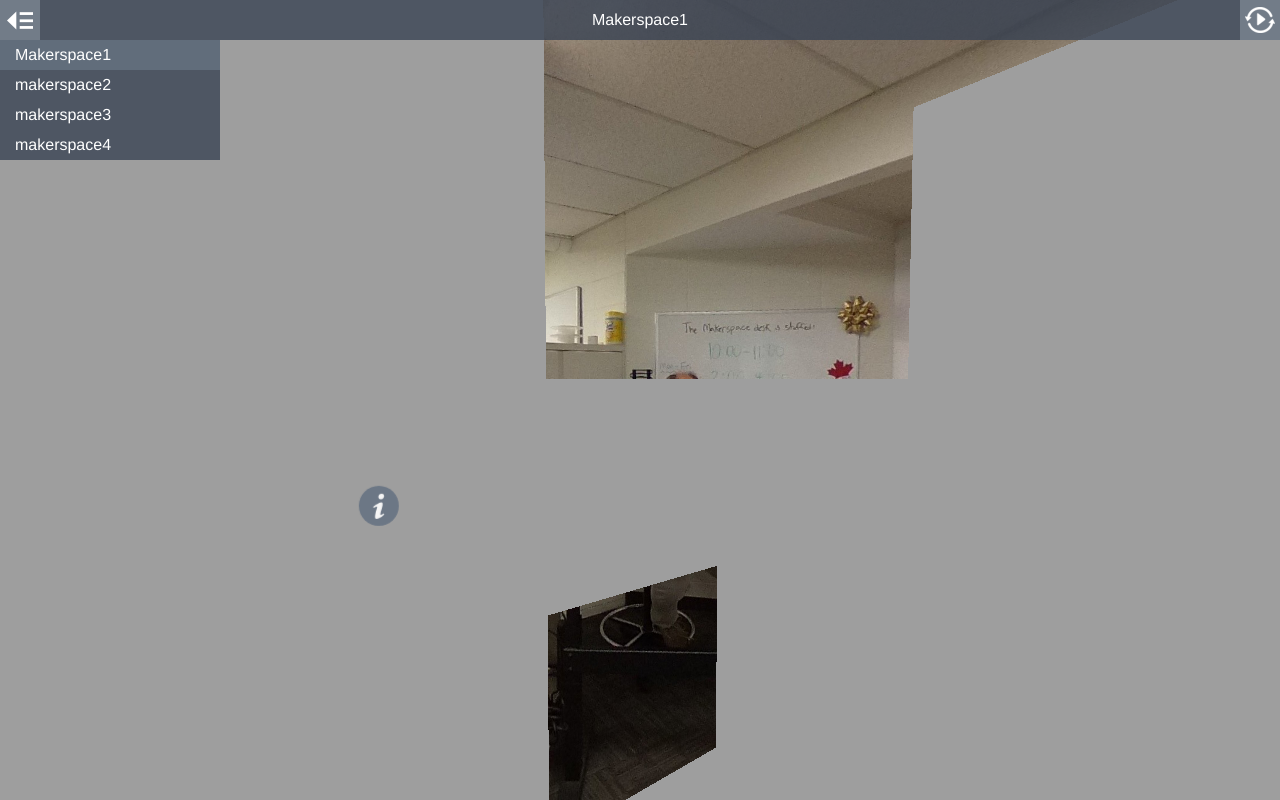
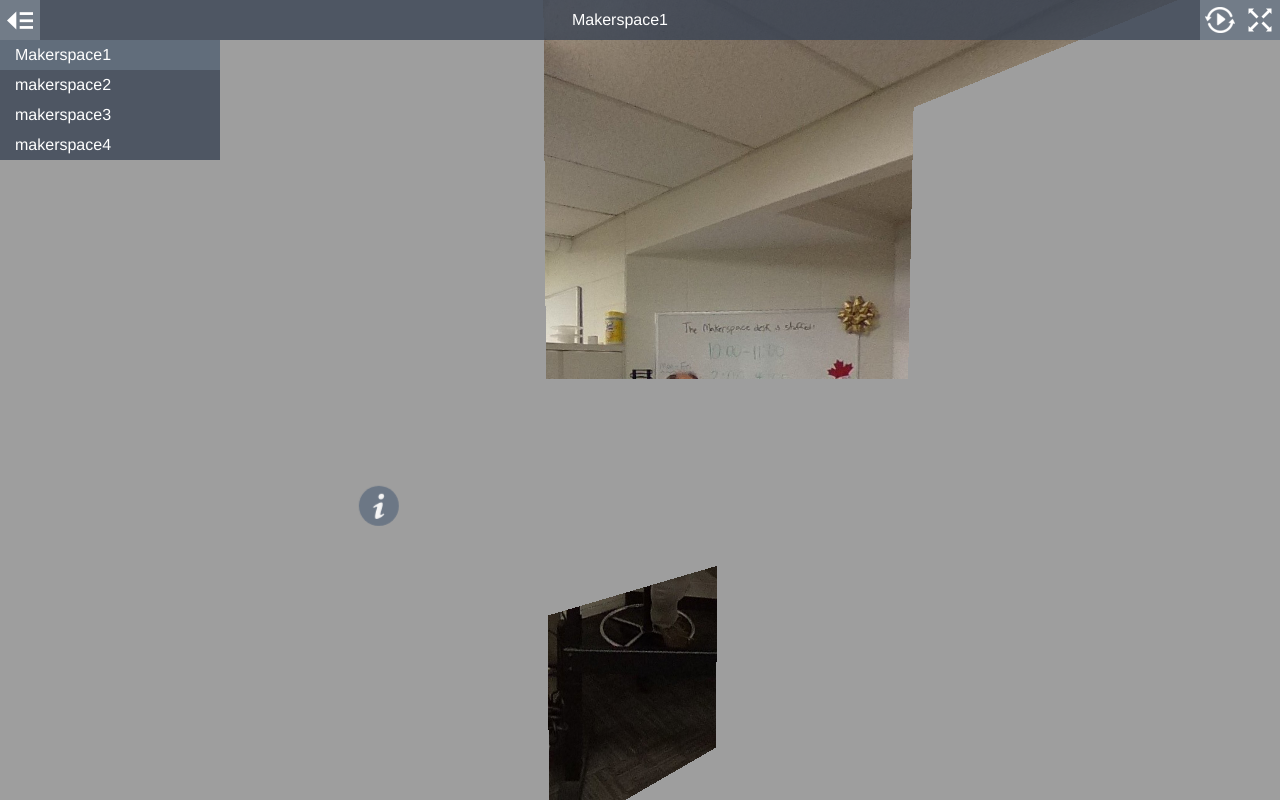
Before and after one commit to shanew-NAIT/Makerspace, a plain HTML site: page index.html in a window 1280 px wide. Drawn offline with Linux system fonts and the light colour scheme.

Commit message:
fullscreenbutton

```diff
--- a/data.js
+++ b/data.js
@@ -205,11 +205,11 @@ var APP_DATA = {
       ]
     }
   ],
-  "name": "Project Title",
+  "name": "NAIT Library Makerspace - Nov7",
   "settings": {
     "mouseViewMode": "drag",
     "autorotateEnabled": false,
-    "fullscreenButton": false,
+    "fullscreenButton": true,
     "viewControlButtons": false
   }
 };
--- a/index.html
+++ b/index.html
@@ -1,7 +1,7 @@
 <!DOCTYPE html>
 <html>
 <head>
-<title>Project Title</title>
+<title>NAIT Library Makerspace - Nov7</title>
 <meta charset="utf-8">
 <meta name="viewport" content="target-densitydpi=device-dpi, width=device-width, initial-scale=1.0, maximum-scale=1.0, minimum-scale=1.0, user-scalable=no, minimal-ui" />
 <style> @-ms-viewport { width: device-width; } </style>
```
